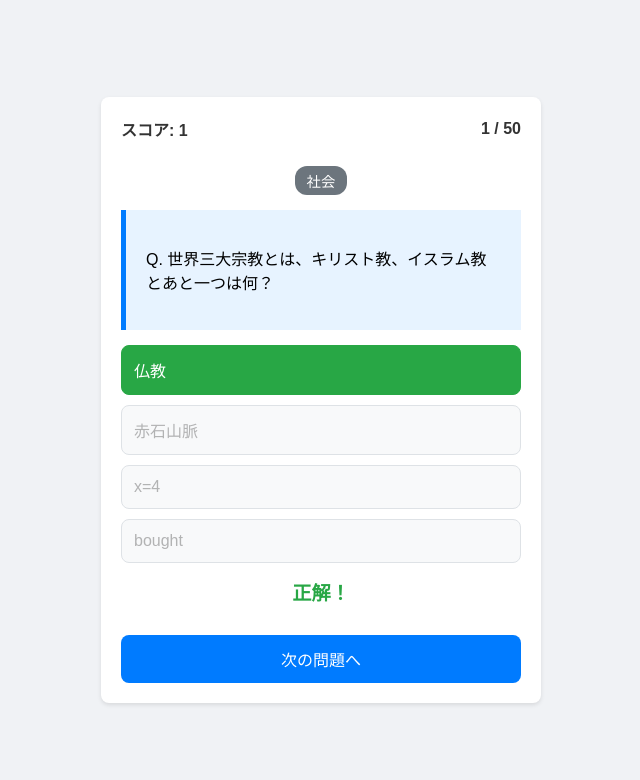
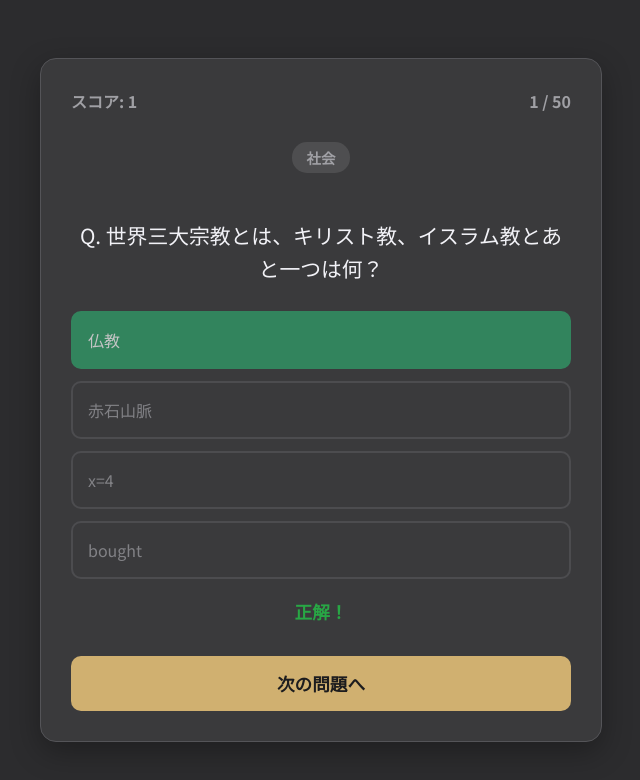
Before and after one commit to KoZo114/Anri-study, a plain HTML site: page index.html in a window 1280 px wide. Both pictures are taken after a click on the button "仏教". Shown: the whole page, without its empty margins (319-959 px from the left). Drawn offline with Linux system fonts and the light colour scheme.

Commit message:
Update style.css

```diff
--- a/style.css
+++ b/style.css
@@ -1,165 +1,178 @@
+/* --- ここから新しいCSS --- */
+
+/* 1. Google Fontsから美しい日本語フォントを読み込み */
+@import url('https://fonts.googleapis.com/css2?family=Noto+Sans+JP:wght@400;700&display=swap');
+
+/* 2. カラーパレットをCSS変数として定義（後で簡単に色を変えられます）*/
+:root {
+    --bg-color: #2c2c2e;          /* 全体の背景色 (濃いグレー) */
+    --container-bg: #3a3a3c;     /* コンテナの背景色 */
+    --text-color: #f2f2f7;        /* 基本の文字色 (オフホワイト) */
+    --text-secondary: #a0a0a5;    /* 少し薄い文字色 */
+    --accent-color: #d0b070;      /* アクセントカラー (上品なゴールド) */
+    --correct-color: #30a46c;     /* 正解の色 (落ち着いた緑) */
+    --incorrect-color: #d14f4f;   /* 不正解の色 (落ち着いた赤) */
+    --border-color: #545458;      /* 境界線の色 */
+}
+
+/* 3. 全体の基本設定 */
 body {
-    font-family: sans-serif;
-    background-color: #f0f2f5;
+    font-family: 'Noto Sans JP', sans-serif; /* フォントを指定 */
+    background-color: var(--bg-color);
+    color: var(--text-color);
     display: flex;
     justify-content: center;
     align-items: center;
     height: 100vh;
     margin: 0;
+    -webkit-font-smoothing: antialiased; /* フォントを滑らかに表示 */
+    -moz-osx-font-smoothing: grayscale;
 }
 
+/* 4. クイズコンテナのスタイル */
 #quiz-container {
-    background-color: white;
-    padding: 20px;
-    border-radius: 8px;
-    box-shadow: 0 2px 4px rgba(0,0,0,0.1);
+    background-color: var(--container-bg);
+    padding: 30px;
+    border-radius: 16px; /* 角をより丸く */
+    box-shadow: 0 10px 30px rgba(0, 0, 0, 0.3); /* よりリッチな影 */
     width: 90%;
-    max-width: 400px;
+    max-width: 500px; /* 少し幅を広げる */
     text-align: center;
+    border: 1px solid var(--border-color);
 }
 
-h1 {
-    font-size: 1.5em;
-    color: #333;
+/* 5. 各パーツのスタイル調整 */
+h1#genre-title {
+    font-size: 1.8em;
+    color: var(--text-color);
+    letter-spacing: 1.5px; /* 文字間を少し広げて上品に */
+    margin-bottom: 10px;
 }
 
-#progress-container {
-    width: 100%;
-    background-color: #e0e0e0;
-    border-radius: 4px;
-    margin: 15px 0 5px;
-}
-
-#progress-bar {
-    width: 4%; /* 初期値 (1/25) */
-    height: 8px;
-    background-color: #007bff;
-    border-radius: 4px;
-}
-
-#progress-text {
-    color: #666;
-    font-size: 0.9em;
-    margin-bottom: 20px;
-}
-
-#question-card {
-    background-color: #e7f3ff;
-    border-left: 5px solid #007bff;
-    padding: 20px;
-    margin-bottom: 15px;
-    text-align: left;
-}
-
-#answer-card {
-    background-color: #e9f7ef;
-    border-left: 5px solid #28a745;
-    padding: 20px;
-    margin-bottom: 15px;
-    text-align: left;
-    font-weight: bold;
-}
-
-button {
-    width: 100%;
-    padding: 12px;
-    font-size: 1em;
-    border: none;
-    border-radius: 8px;
-    cursor: pointer;
-    margin-top: 10px;
-}
-
-#show-answer-btn, #next-question-btn {
-    background-color: #007bff;
-    color: white;
-}
-
-/* JavaScriptで表示/非表示を切り替えるためのクラス */
-.hidden {
-    display: none;
-}
-/* 教科名表示用のスタイルを追加 */
-#quiz-subject {
-    display: inline-block; /* 他に影響を与えないようにブロック化 */
-    background-color: #6c757d; /* 背景色を少し暗めに */
-    color: white; /* 文字色を白に */
-    padding: 4px 12px; /* 内側の余白 */
-    border-radius: 12px; /* 角を丸くする */
-    font-size: 0.9em; /* 文字を少し小さく */
-    margin-bottom: 15px; /* 下に余白を持たせる */
-}
-/* ---ここから追加--- */
-
-/* スコアと進捗を横並びにするためのヘッダー */
 #info-header {
     display: flex;
     justify-content: space-between;
     align-items: center;
     width: 100%;
-    margin-bottom: 10px;
+    margin-bottom: 15px;
+    color: var(--text-secondary);
+    font-weight: 700;
 }
 
 #score-display, #progress-text {
     margin: 0;
     font-size: 1em;
-    font-weight: bold;
-    color: #333;
 }
 
-/* 選択肢ボタンの基本スタイル */
+#quiz-subject {
+    display: inline-block;
+    background-color: rgba(255, 255, 255, 0.1);
+    color: var(--text-secondary);
+    padding: 5px 15px;
+    border-radius: 15px;
+    font-size: 0.9em;
+    margin-bottom: 25px;
+    font-weight: 700;
+}
+
+#progress-container {
+    width: 100%;
+    background-color: rgba(0, 0, 0, 0.2);
+    border-radius: 5px;
+    height: 10px;
+}
+
+#progress-bar {
+    width: 0%; /* JSで制御 */
+    height: 100%;
+    background-color: var(--accent-color);
+    border-radius: 5px;
+    transition: width 0.5s ease-in-out; /* プログレスバーが滑らかに伸びる */
+}
+
+#question-card {
+    background: none; /* 背景をなくし、シンプルに */
+    padding: 0;
+    margin-bottom: 25px;
+}
+
+#question-text {
+    font-size: 1.3em;
+    line-height: 1.6; /* 行間を広げて読みやすく */
+    color: var(--text-color);
+}
+
+/* 6. 選択肢ボタンの新しいデザイン */
 .choice-btn {
     display: block;
     width: 100%;
-    background-color: #f8f9fa;
-    border: 1px solid #dee2e6;
-    border-radius: 8px;
-    padding: 12px;
-    margin-bottom: 10px;
+    background-color: transparent;
+    border: 2px solid var(--border-color);
+    border-radius: 10px;
+    padding: 15px;
+    margin-bottom: 12px;
     text-align: left;
     font-size: 1em;
+    font-family: 'Noto Sans JP', sans-serif; /* フォントを継承 */
+    color: var(--text-secondary);
     cursor: pointer;
-    transition: background-color 0.2s;
+    transition: all 0.2s ease-in-out; /* 全ての変化を滑らかに */
 }
 
 .choice-btn:hover {
-    background-color: #e9ecef;
+    background-color: rgba(255, 255, 255, 0.05);
+    border-color: var(--accent-color);
+    color: var(--text-color);
 }
 
-/* 選択後のボタンの状態 */
 .choice-btn.correct {
-    background-color: #28a745; /* 正解は緑 */
+    background-color: var(--correct-color);
+    border-color: var(--correct-color);
     color: white;
-    border-color: #28a745;
 }
 
 .choice-btn.incorrect {
-    background-color: #dc3545; /* 不正解は赤 */
+    background-color: var(--incorrect-color);
+    border-color: var(--incorrect-color);
     color: white;
-    border-color: #dc3545;
 }
 
 .choice-btn:disabled {
-    cursor: not-allowed; /* 回答後はクリック不可に */
+    cursor: not-allowed;
+    opacity: 0.7; /* 回答後は少し透明に */
+}
+.choice-btn:disabled:not(.correct):not(.incorrect):hover {
+    background-color: transparent; /* 回答後のホバー効果を無効化 */
 }
 
-/* フィードバックテキストのスタイル */
+
+/* 7. フィードバックと次へボタンのスタイル */
 #feedback-text {
-    font-size: 1.2em;
-    font-weight: bold;
-    margin-top: 15px;
-    min-height: 25px; /* 表示スペースを確保 */
+    font-size: 1.1em;
+    font-weight: 700;
+    margin-top: 20px;
+    min-height: 22px;
 }
 
-/* 次の問題へボタン（回答後に表示）*/
 #next-question-btn {
-    background-color: #007bff;
-    color: white;
+    background-color: var(--accent-color);
+    color: #1c1c1e; /* ボタンの文字は濃い色に */
     width: 100%;
-    padding: 12px;
-    font-size: 1em;
+    padding: 15px;
+    font-size: 1.1em;
+    font-weight: 700;
     border: none;
-    border-radius: 8px;
+    border-radius: 10px;
     cursor: pointer;
-    margin-top: 10px;
+    margin-top: 15px;
+    transition: background-color 0.2s ease-in-out;
 }
+
+#next-question-btn:hover {
+    background-color: #e0c080; /* ホバー時に少し明るく */
+}
+
+/* 8. 非表示にするためのクラス（変更なし） */
+.hidden {
+    display: none;
+}
```
